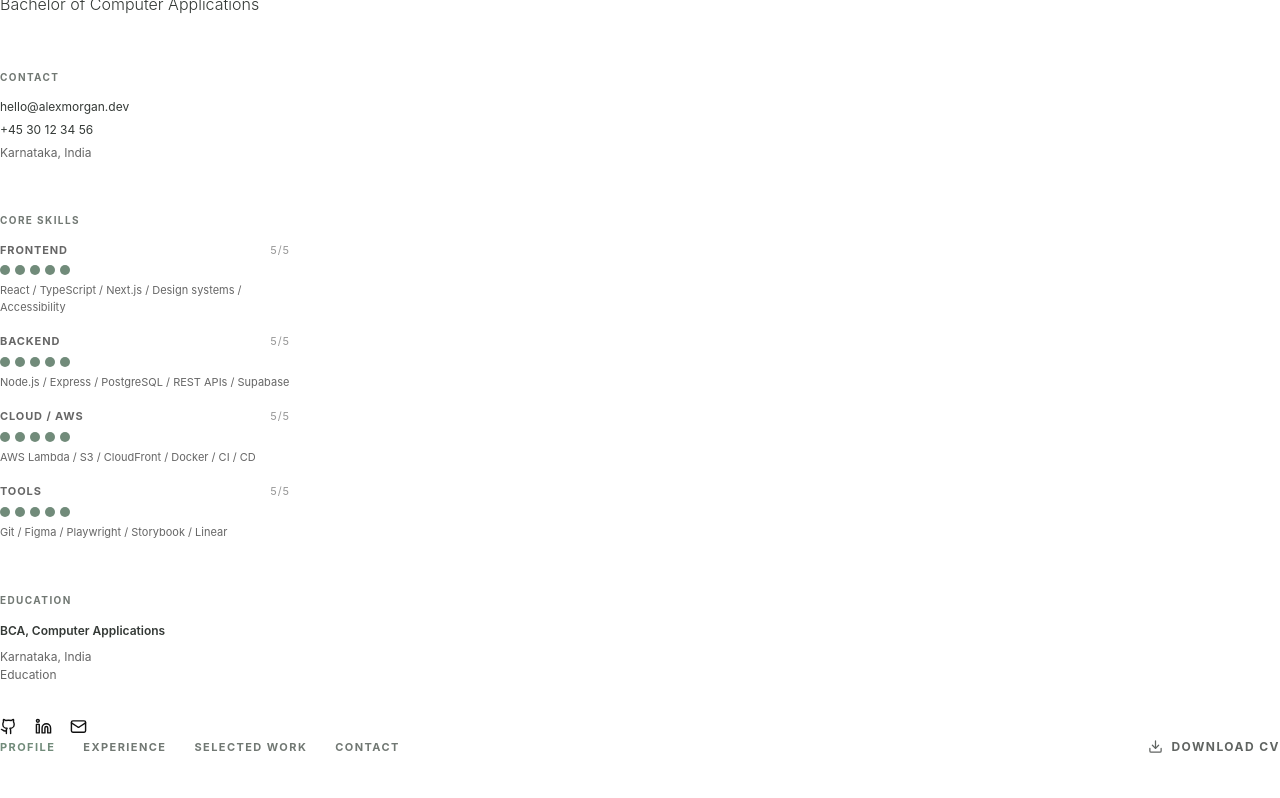
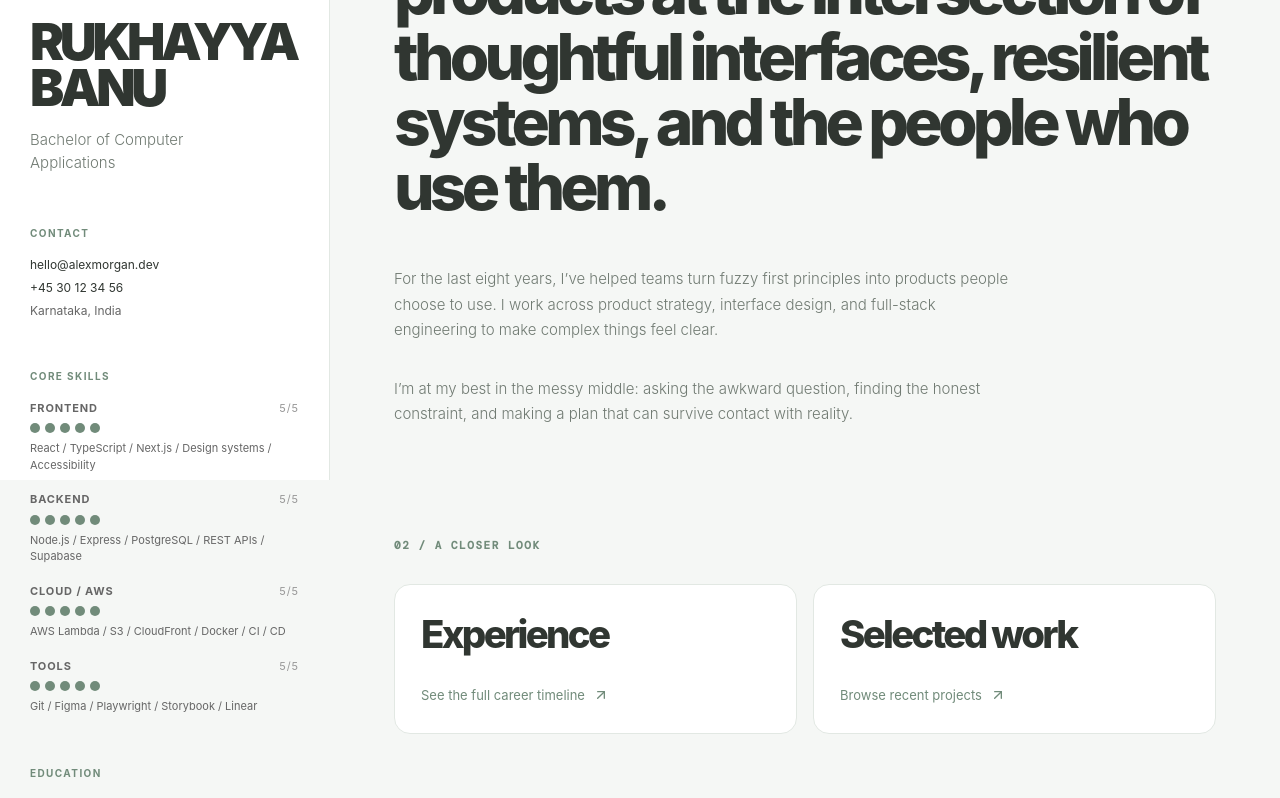
Before and after one commit to KHUSHITAMMANA/Portfolio-, a React (Vite) app in the folder client/: page / in a window 1280 px wide. Shown: the part 320-1118 px from the top of the page. Built offline with nearby package versions, Linux system fonts and the light colour scheme.

Commit message:
Polish portfolio production UI

```diff
--- a/client/src/styles.css
+++ b/client/src/styles.css
@@ -724,3 +724,103 @@ body { color: var(--text); }
   .page-hero { min-height: auto; }
   .main-nav a { font-size: 10px; }
 }
+
+/* Production layout pass */
+:root {
+  --canvas: #f5f7f5;
+  --surface: #ffffff;
+  --text: #303631;
+  --muted: #707a72;
+  --accent: #718b7a;
+  --accent-light: #e8eee9;
+  --border: #e2e8e3;
+  --max-content: 1080px;
+  --page-gutter: clamp(24px, 5vw, 76px);
+}
+
+body { background: var(--canvas); color: var(--text); }
+.resume-shell { display: grid; grid-template-columns: minmax(280px, 330px) minmax(0, 1fr); min-height: 100vh; }
+.sidebar { position: sticky; top: 0; height: 100vh; min-height: 700px; padding: 32px 30px; background: var(--surface); border-right: 1px solid var(--border); }
+.sidebar-profile { margin-top: 72px; }
+.sidebar-profile img { display: block; width: 104px; height: 104px; margin-bottom: 28px; border-radius: 50%; object-fit: cover; background: var(--accent-light); }
+.sidebar h1 { max-width: none; margin: 20px 0 14px; color: var(--text); font-size: clamp(42px, 4vw, 64px); line-height: .9; }
+.sidebar-title { max-width: 230px; color: var(--muted); font-size: 15px; }
+.sidebar-block { margin-top: 34px; }
+.sidebar-block h2 { margin-bottom: 10px; color: var(--accent); }
+.sidebar-block a { color: var(--text); }
+.sidebar-social { padding-top: 24px; color: var(--muted); }
+.main-column { min-width: 0; background: var(--canvas); }
+.main-nav { position: sticky; top: 0; width: 100%; padding: 24px var(--page-gutter); background: rgba(245, 247, 245, .94); border-bottom: 1px solid var(--border); backdrop-filter: blur(12px); }
+.main-nav nav { gap: 8px 24px; }
+.main-nav a { padding: 8px 0; color: var(--muted); font-size: 11px; font-weight: 700; letter-spacing: .1em; text-transform: uppercase; }
+.main-nav a.active { color: var(--accent); }
+.download-link { gap: 7px; padding: 10px 14px; border: 1px solid var(--border); border-radius: 9px; background: var(--surface); color: var(--text); font-size: 12px; font-weight: 700; }
+.download-link:hover { border-color: var(--accent); background: var(--accent-light); color: var(--accent); }
+.intro-section, .content-section { width: min(100%, var(--max-content)); margin: 0 auto; padding: clamp(72px, 11vh, 140px) var(--page-gutter) 72px; }
+.page-hero { min-height: 72vh; display: flex; flex-direction: column; justify-content: center; }
+.section-label { margin-bottom: 32px; color: var(--accent); font-size: 11px; font-weight: 800; letter-spacing: .14em; }
+.intro-section h2 { max-width: 850px; margin-bottom: 32px; color: var(--text); font-size: clamp(38px, 5vw, 70px); font-weight: 800; line-height: 1.02; }
+.intro-section p, .content-section p, .contact-panel p, .experience-list p, .work-item p { color: var(--muted); font-size: 15px; line-height: 1.7; }
+.intro-section > p { max-width: 620px; }
+.home-preview { padding-top: 24px; }
+.preview-grid { gap: 16px; }
+.preview-link { min-height: 150px; padding: 26px; border: 1px solid var(--border); border-radius: 16px; background: var(--surface); transition: transform .2s ease, border-color .2s ease, box-shadow .2s ease; }
+.preview-link:hover { border-color: var(--accent); box-shadow: 0 12px 28px rgba(48, 54, 49, .07); transform: translateY(-3px); }
+.preview-link strong { color: var(--text); }
+.preview-link span { color: var(--accent); }
+.timeline { padding: 8px 0 8px 4px; }
+.timeline::before { left: 13px; width: 1px; background: #cbd8ce; }
+.timeline-item { grid-template-columns: minmax(150px, 25%) 1fr; gap: 32px; padding: 0 0 64px 56px; }
+.timeline-node { left: 3px; width: 22px; height: 22px; border: 4px solid var(--canvas); background: var(--accent); color: #fff; }
+.timeline-item h3 { margin-bottom: 12px; color: var(--text); font-size: clamp(24px, 3vw, 42px); line-height: 1.05; }
+.timeline-item h3 span { color: var(--muted); font-weight: 400; }
+.date { color: var(--accent); font-size: 11px; font-weight: 700; }
+.education-timeline { margin-top: 16px; }
+.work-list { gap: 18px; }
+.work-item { grid-template-columns: 90px 1fr; gap: 26px; padding: 28px; border: 1px solid var(--border); border-radius: 16px; background: var(--surface); transition: transform .2s ease, box-shadow .2s ease; }
+.work-item:hover { box-shadow: 0 12px 28px rgba(48, 54, 49, .07); transform: translateY(-3px); }
+.work-item h3 { color: var(--text); }
+.work-number { color: var(--accent); font-size: 38px; }
+.work-type { color: var(--accent); }
+.work-meta { padding-top: 18px; border-top: 1px solid var(--border); color: var(--muted); }
+.work-meta strong { color: var(--accent); }
+.contact-section { padding-bottom: 120px; }
+.contact-panel { padding: 36px; border: 1px solid var(--border); border-radius: 16px; background: var(--surface); box-shadow: 0 12px 28px rgba(48, 54, 49, .05); }
+.contact-panel h2 { color: var(--text); font-size: clamp(36px, 5vw, 64px); }
+.contact-panel form { gap: 22px; margin-top: 36px; }
+.field { gap: 8px; }
+.field label { color: var(--accent); font-size: 10px; font-weight: 800; }
+.field input, .field textarea { padding: 13px 14px; border: 1px solid var(--border); border-radius: 9px; background: var(--canvas); font-size: 14px; }
+.field input:focus, .field textarea:focus { border-color: var(--accent); box-shadow: 0 0 0 3px var(--accent-light); }
+.submit-button { padding: 12px 0; color: var(--accent); font-size: 14px; }
+.status { color: var(--muted) !important; }
+.site-footer { width: min(100%, var(--max-content)); margin: 0 auto; padding: 28px var(--page-gutter) 44px; color: var(--muted); }
+
+@media (max-width: 900px) and (min-width: 761px) {
+  .resume-shell { grid-template-columns: 250px minmax(0, 1fr); }
+  .sidebar { padding: 26px 22px; }
+  .sidebar-profile { margin-top: 54px; }
+  .sidebar h1 { font-size: 46px; }
+}
+
+@media (max-width: 760px) {
+  .resume-shell { display: block; }
+  .sidebar { height: auto; min-height: auto; padding: 24px 7vw 42px; border-right: 0; }
+  .sidebar-profile { margin-top: 56px; }
+  .sidebar-profile img { width: 88px; height: 88px; margin-bottom: 22px; }
+  .sidebar h1 { font-size: clamp(48px, 15vw, 76px); }
+  .main-nav { padding: 14px 7vw; }
+  .main-nav nav { gap: 8px 16px; }
+  .main-nav a { font-size: 10px; }
+  .download-link { margin-top: 4px; }
+  .main-nav.open .download-link { margin-top: 16px; }
+  .intro-section, .content-section { width: 100%; padding: 76px 7vw 56px; }
+  .page-hero { min-height: auto; }
+  .preview-grid { grid-template-columns: 1fr; }
+  .timeline-item { display: block; padding-left: 46px; }
+  .timeline-node { left: 2px; }
+  .work-item { grid-template-columns: 48px 1fr; gap: 18px; padding: 22px; }
+  .work-number { font-size: 28px; }
+  .contact-panel { padding: 24px; }
+  .site-footer { width: 100%; padding: 24px 7vw 34px; }
+}
```
